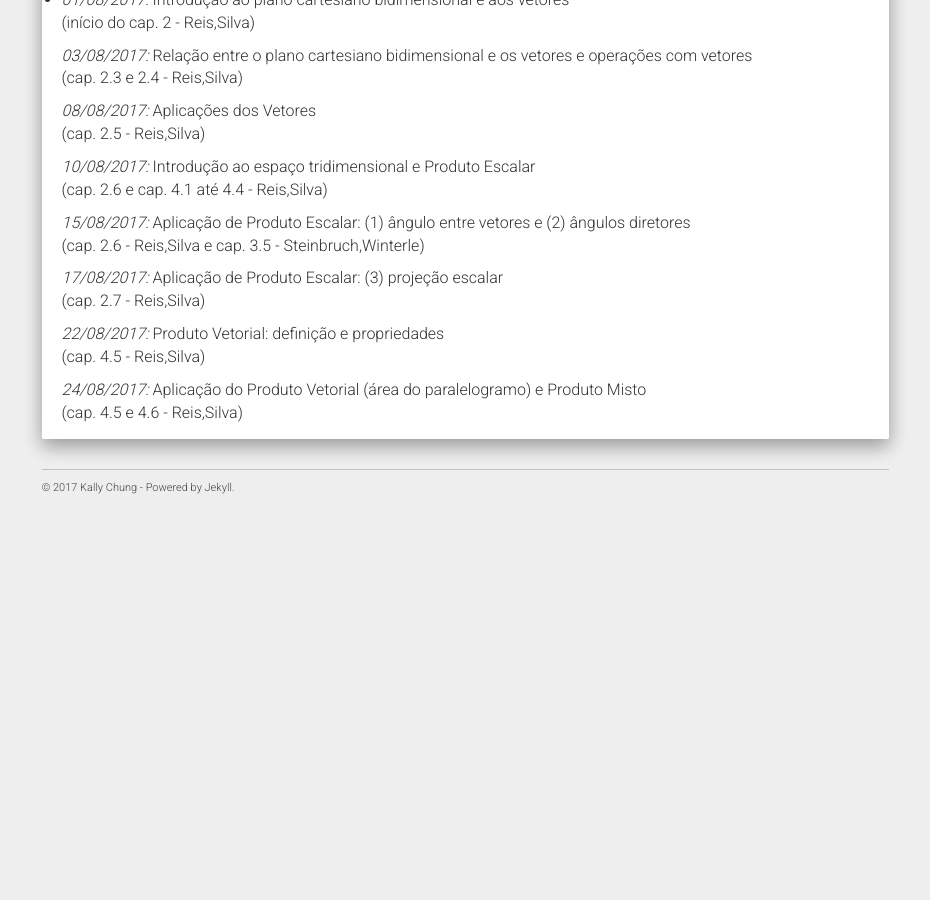
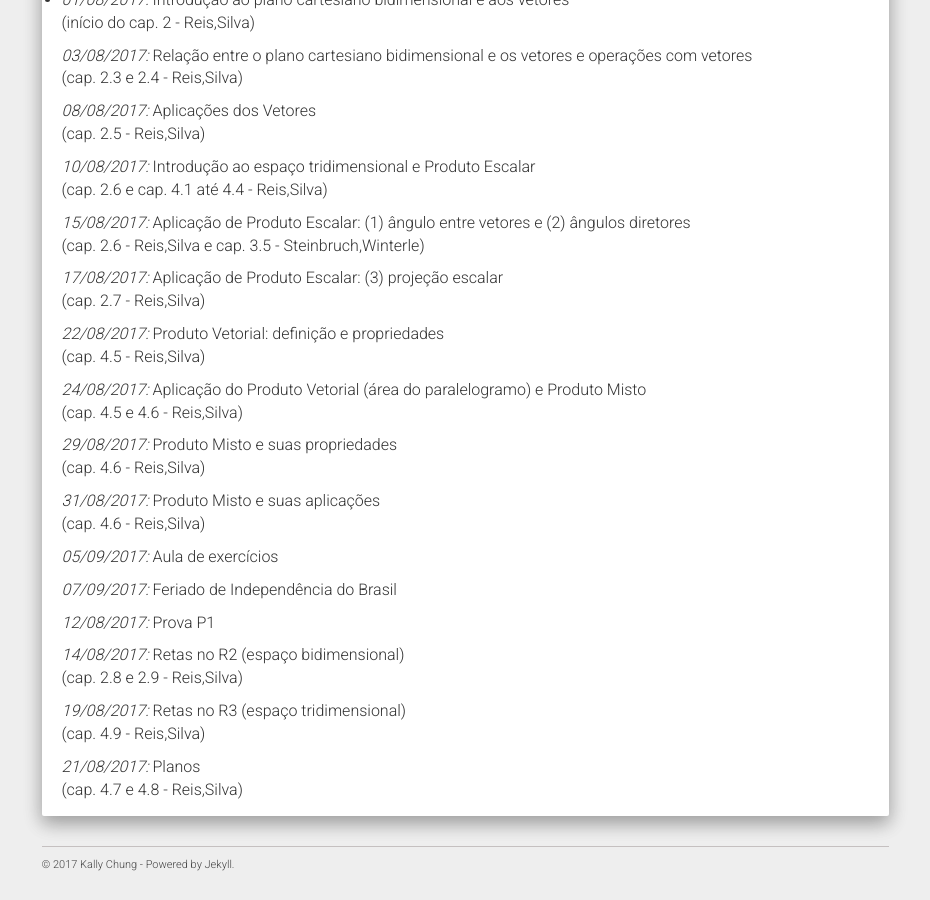
Before and after one commit to chunggnuhc/chunggnuhc.github.io, a Jekyll site: the page built from engMecanica2sem2017.md, in a window 1280 px wide and 900 px high, scrolled down 1555 px. Shown: the whole window, without its empty margins (321-1251 px from the left). Built offline with Jekyll 4.4.1, drawn with Linux system fonts in a browser that asks for light colours; nearby versions of some CDN libraries; before the commit the page ends 2078 px from its top, so only the background shows below that.

Commit message:
Update EngMec - Cronograma

```diff
--- a/engMecanica2sem2017.md
+++ b/engMecanica2sem2017.md
@@ -87,3 +87,19 @@ obs.: Caso nenhum aluno apareça até 13h30min, o horário de atendimento no dia
   _22/08/2017:_ Produto Vetorial: definição e propriedades <br />(cap. 4.5 - Reis,Silva)
 
   _24/08/2017:_ Aplicação do Produto Vetorial (área do paralelogramo) e Produto Misto <br />(cap. 4.5 e 4.6 - Reis,Silva)
+
+  _29/08/2017:_ Produto Misto e suas propriedades <br />(cap. 4.6 - Reis,Silva)
+
+  _31/08/2017:_ Produto Misto e suas aplicações <br />(cap. 4.6 - Reis,Silva)
+
+  _05/09/2017:_ Aula de exercícios
+
+  _07/09/2017:_ Feriado de Independência do Brasil
+
+  _12/08/2017:_ Prova P1
+
+  _14/08/2017:_ Retas no R2 (espaço bidimensional) <br />(cap. 2.8 e 2.9 - Reis,Silva)
+
+  _19/08/2017:_ Retas no R3 (espaço tridimensional) <br />(cap. 4.9 - Reis,Silva)
+
+  _21/08/2017:_ Planos <br />(cap. 4.7 e 4.8 - Reis,Silva)
```
Also changed, not shown: other parts of engMecanica2sem2017.md (+2 -2 lines).
